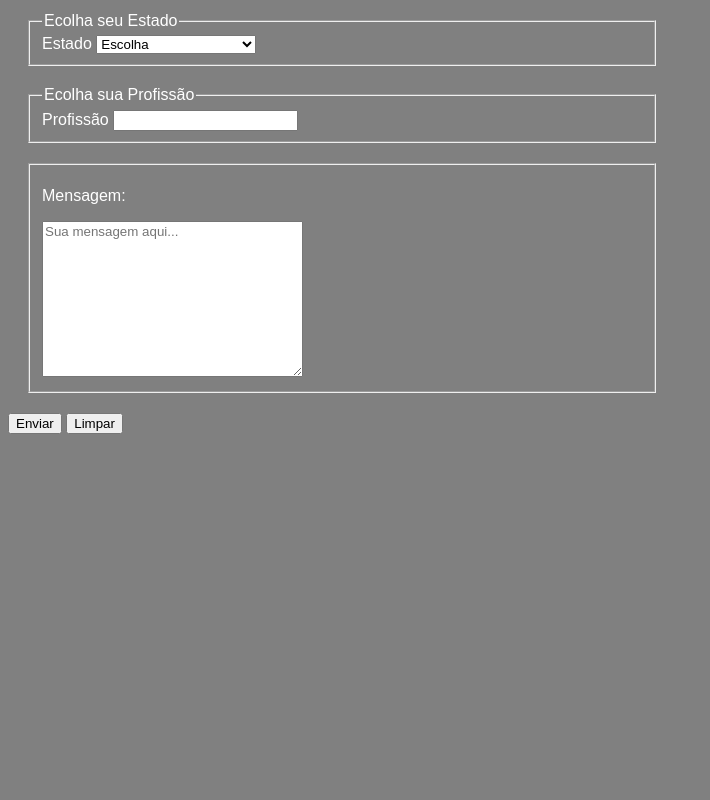
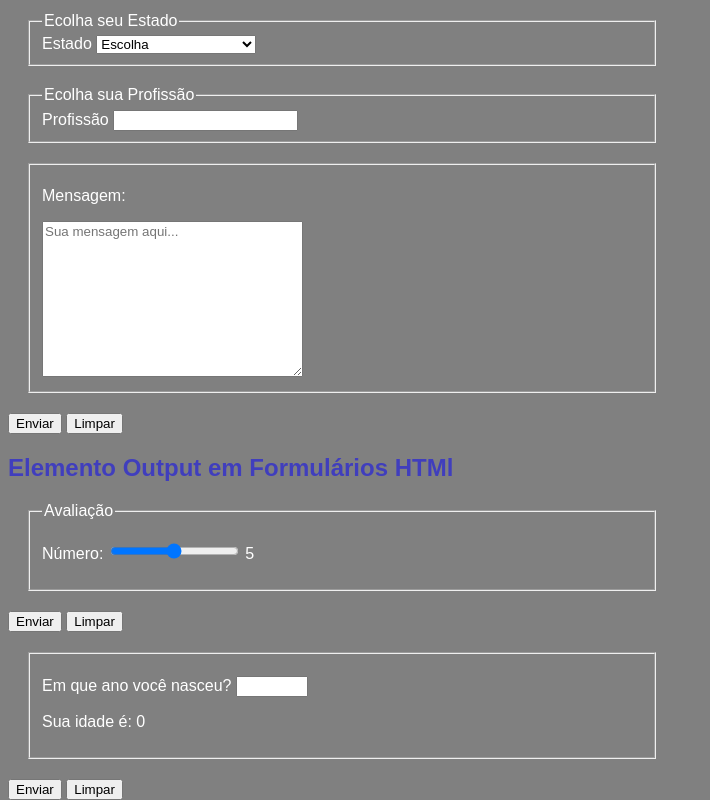
Before and after one commit to vrb2024/HTML-CSS, a plain HTML site: page EX025/form005.html in a window 1280 px wide. Shown: the part 1567-2367 px from the top of the page, without its empty margins (0-710 px from the left). Before the commit the page ends 2001 px from the top, so only its background shows below. Drawn offline with Linux system fonts and the light colour scheme.

Commit message:
Update form005.html

```diff
--- a/EX025/form005.html
+++ b/EX025/form005.html
@@ -166,5 +166,42 @@
             <input type="reset" value="Limpar">
         </p>
     </form>
+    <h2>Elemento Output em Formulários HTMl</h2>
+    <form action="cadastro.php">
+        <fieldset>
+            <legend>Avaliação</legend>
+            <p>
+                <label for="inum">Número:</label>
+                <input type="range" name="num" id="inum" min="0" max="10" value="5" oninput="ival.innerHTML = Number(inum.value)">
+                <output id="ival">5</output>
+        </fieldset>
+                <p>
+                    <input type="submit" value="Enviar">
+                    <input type="reset" value="Limpar">
+                </p>
+    </form>
+    <Form action="cadastro.php" method="get" autocomplete="on">
+        <fieldset>
+            <p>
+                <label for="iano">Em que ano você nasceu?</label>
+                <input type="number" name="ano" id="iano" min="1900" max="2020" oninput="calcIdade()">
+            </p>
+            <p>
+                <label for="iidade">Sua idade é:</label>
+                <output id="iidade">0</output>
+            </p>
+        </fieldset>
+        <p>
+            <input type="submit" value="Enviar">
+            <input type="reset" value="Limpar">
+        </p>
+    </Form>
+
+    <script>
+        function calcIdade() {
+            let atual = new Date().getFullYear()
+            iidade.innerHTML = Number(atual) - Number(iano.value)
+        }
+    </script>
 </body>
 </html>
```
